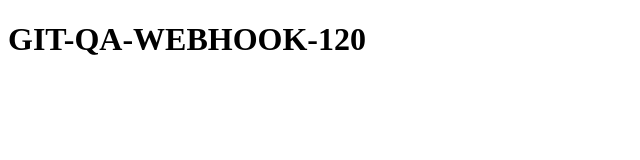
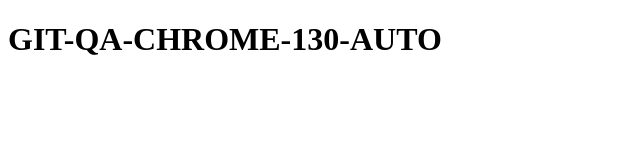
Before and after one commit to Ali-Hassan-hub-web/ezepanel-git-qa-public-20261122, a plain HTML site: page index.html in a window 1280 px wide. Shown: the whole page, without its empty margins (0-640 px from the left). Drawn offline with Linux system fonts and the light colour scheme.

Commit message:
Chrome QA130 genuine signed push

```diff
--- a/index.html
+++ b/index.html
@@ -1 +1 @@
-<!doctype html><title>EzePanel Git QA</title><h1>GIT-QA-WEBHOOK-120</h1>
+<!doctype html><title>EzePanel Chrome Git QA</title><h1>GIT-QA-CHROME-130-AUTO</h1>
```
